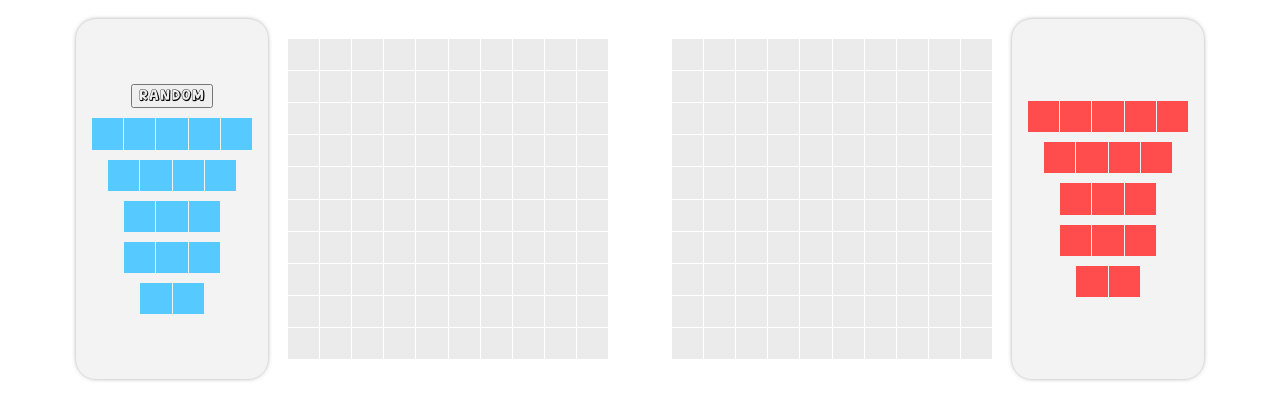
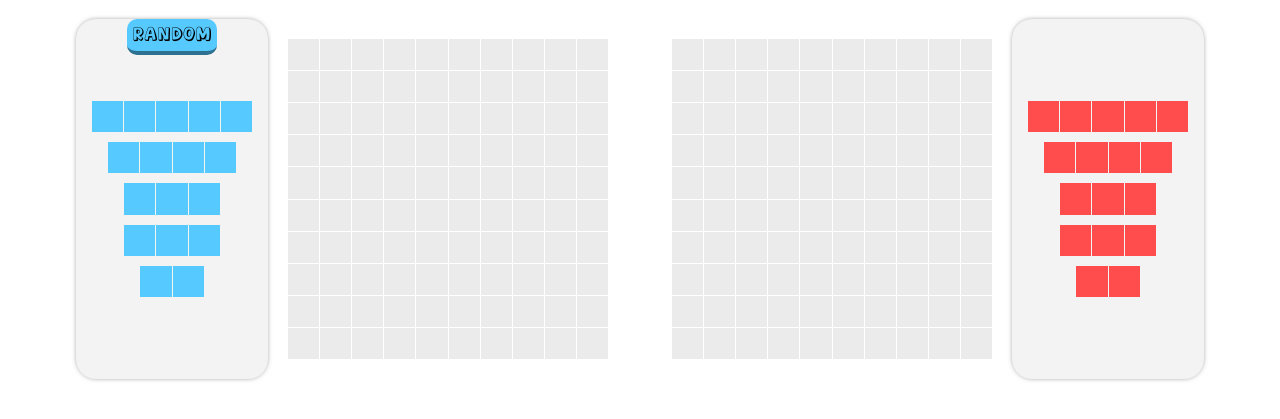
Before and after one commit to ziko1905/battleship, a website built with webpack: page src/template.html in a window 1280 px wide. Shown: the part 161-580 px from the top of the page. Built offline with nearby package versions, Linux system fonts and the light colour scheme; what pubsub-js would draw is missing.

Commit message:
Style button correctly

```diff
--- a/src/index.js
+++ b/src/index.js
@@ -113,6 +113,8 @@ export function randomize () {
     }
     turn = new Turn(ply1, ply2);
 
+    ply1.container = new ShipContainerController(document.querySelector("#left-playing-div"), ply1.logic.board, false, true)
+
     ply1.logic.placeShips()
     ply1.logic.board.getAllShips().forEach((ship) => ply1.grid.showShip(...ship))
 }
--- a/src/load.js
+++ b/src/load.js
@@ -122,8 +122,7 @@ class FunctButtons {
     }
     static create () {
         FunctButtons.buttonsDiv.className = "fnct-btn-div"
-        document.querySelector("#left-playing-div .ship-container").appendChild(FunctButtons.buttonsDiv)
-        console.log(document.querySelector("#left-playing-div .ship-container"))
+        document.querySelector("#left-playing-div").appendChild(FunctButtons.buttonsDiv)
         FunctButtons.createRandom()
     }
 }
--- a/src/styles.css
+++ b/src/styles.css
@@ -161,3 +161,22 @@ p {
 #right-playing-div .display-ship div {
   background-color: var(--second-ply-clr);
 }
+
+.fnct-btn-div {
+  grid-row: 2;
+  grid-column: 1;
+  align-self: start;
+}
+
+.fnct-btn {
+  background-color: var(--first-ply-clr);
+  font-size: 1.2rem;
+  padding: 5px;
+  border-radius: 10px;
+  border: none;
+  border-bottom: 4px solid rgb(46, 112, 143);
+}
+
+.fnct-btn:active {
+  background-color: rgb(46, 112, 143);
+}
--- a/src/ui-controller.js
+++ b/src/ui-controller.js
@@ -64,9 +64,10 @@ export class GridController {
 }
 
 export class ShipContainerController {
-    constructor (div, board, computer=false) {
+    constructor (div, board, computer=false, hide=false) {
         this.div = div
         this.container = div.querySelector(".ship-container")
+        this.container.textContent = ""
         this.computer = computer
         if (computer) {
             this.ships = board.ships
@@ -78,7 +79,7 @@ export class ShipContainerController {
                     shipElem.remove()
                 })
             })
-        } else {
+        } else if (!hide) {
             for (let n of [5, 4, 3, 3 ,2]) {
                 const dragShip = new DragShip(n)
                 this.container.appendChild(dragShip.getElement())
```
